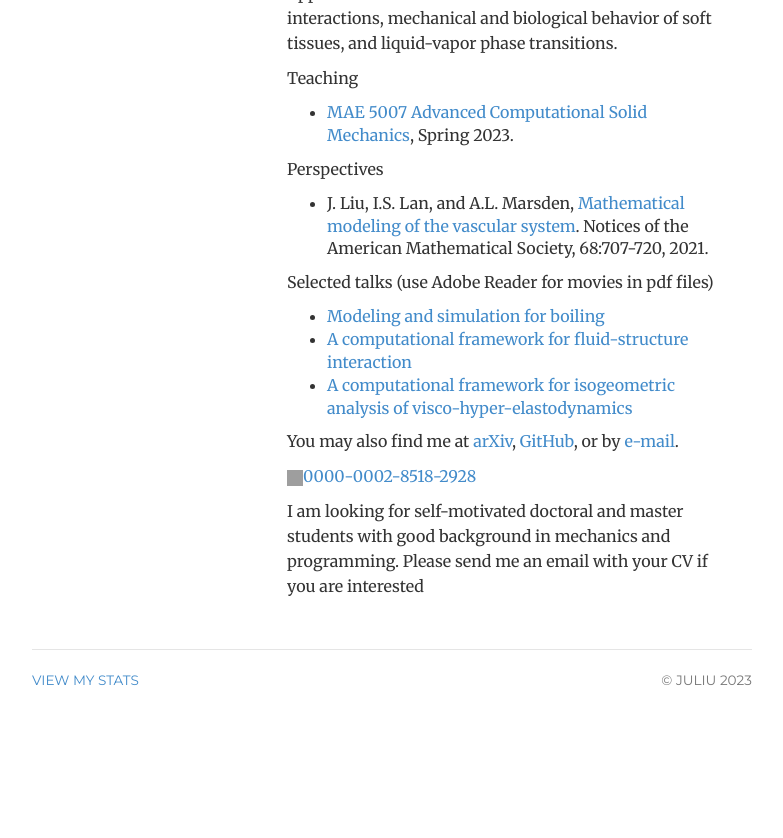
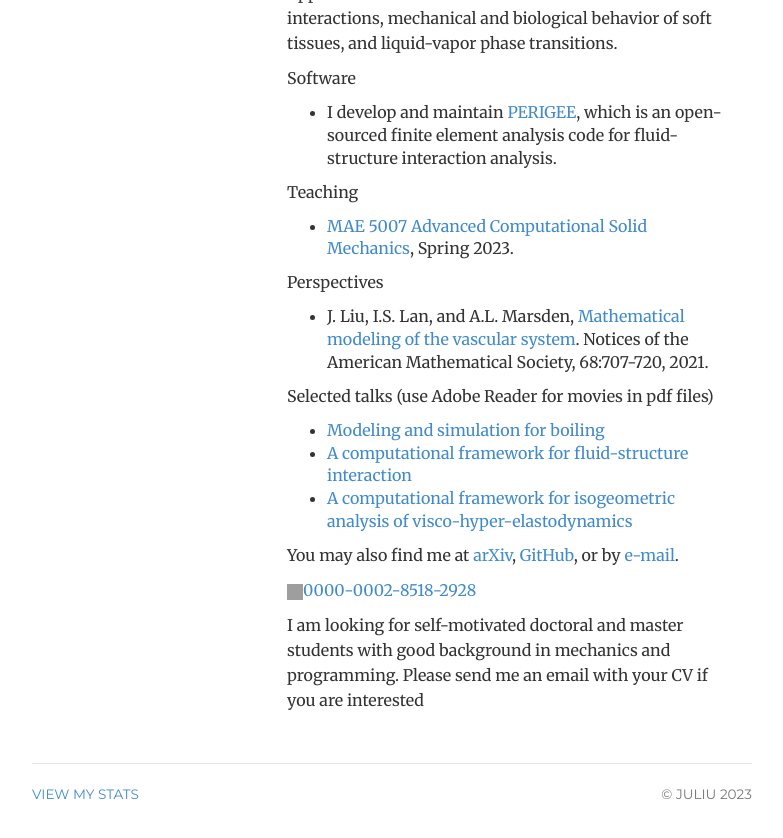
Before and after one commit to ju-liu/ju-liu.github.io, a Jekyll site: the page built from index.html, in a window 1280 px wide, cut to the strip 324-1180 px from the top of the page. Shown: the top 838 px of the strip, without its empty margins (248-1031 px from the left). Built offline with Jekyll 4.4.1, drawn with Linux system fonts in a browser that asks for light colours; nearby versions of some CDN libraries; library files that are not in the unit come from our copies; comment, search, counter and statistics services are not loaded; before the commit the page ends 1066 px from its top, so only the background shows below that; grey boxes are pictures that could not be loaded.

Commit message:
Update index.html

```diff
--- a/index.html
+++ b/index.html
@@ -20,6 +20,11 @@ description:
       Technology</a> (SUSTech) at <a href="https://en.wikipedia.org/wiki/Shenzhen">Shenzhen</a>, Department of Mechanics and Aerospace Engineering.</p>
 
     <p>My research employs mathematical models and large-scale computations to model the behavior of complex multi-physics problems in engineering and biomedicine. Applications include vascular and cardiac fluid-structure interactions, mechanical and biological behavior of soft tissues, and liquid-vapor phase transitions.</p>
+
+    <p>Software</p>
+    <ul>
+	<li>I develop and maintain <a href="https://github.com/APSIS-ANALYSIS/PERIGEE">PERIGEE</a>, which is an open-sourced finite element analysis code for fluid-structure interaction analysis.</li>
+    </ul>
 
     <p>Teaching</p>
     <ul>
```
